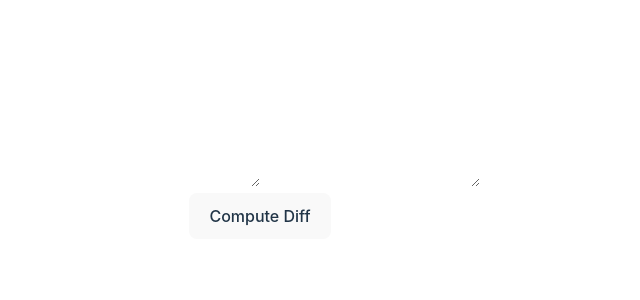
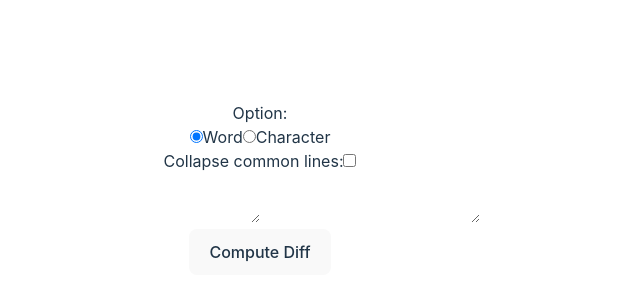
Before and after one commit to mapang02/visual-diff, a Preact app: page / in a window 1280 px wide. Shown: the part 212-512 px from the top of the page, without its empty margins (380-1020 px from the left). Built offline with nearby package versions, Linux system fonts and the light colour scheme.

Commit message:
Options menu WIP

```diff
--- a/src/app.tsx
+++ b/src/app.tsx
@@ -1,16 +1,20 @@
-import { useState } from 'preact/hooks'
-import { JSX } from "preact";
+import { Dispatch, useContext, useState } from 'preact/hooks'
+import { JSX, createContext } from "preact";
 import TextArea from './components/TextArea'
 import DiffDisplay from './components/DiffDisplay'
 import preactLogo from './assets/preact.svg'
 import viteLogo from '/vite.svg'
 import './app.css'
+import OptionsMenu from './components/OptionsMenu';
+import { DiffOptions, OptionsContext } from "./context/OptionsContext";
 
 export function App() {
-  const [origText, setOrigText] = useState("");
-  const [changedText, setChangedText] = useState("");
-  const [diffDisplayState, setDiffDisplayState] = useState({origText: "", changedText: ""})
+  const [oldText, setOldText] = useState("");
+  const [newText, setNewText] = useState("");
+  const [options, setOptions] = useState<DiffOptions>({ diffMode: "word", collapseLines: false });
+  const [diffDisplayState, setDiffDisplayState] = useState({ oldText: "", newText: "" });
 
+  /*
   const updateOrigText = (e: JSX.TargetedInputEvent<HTMLTextAreaElement>) => {
     setOrigText(e.currentTarget.value);
   }
@@ -24,18 +28,37 @@ export function App() {
     console.log(changedText);
     setDiffDisplayState({origText: origText, changedText: changedText});
   }
+  */
+
+  const submitInputText = (e: JSX.TargetedSubmitEvent<HTMLFormElement>) => {
+    e.preventDefault();
+
+    const formData = new FormData(e.currentTarget);
+    setDiffDisplayState({oldText: formData.get("old-text") as string, newText: formData.get("new-text") as string});
+  }
 
   return (
-    <div class="w-full">
-      <DiffDisplay
-        origText={diffDisplayState.origText}
-        changedText={diffDisplayState.changedText}
-      />
-      <div class="grid grid-cols-2">
-        <TextArea onInput={updateOrigText} class="w-full resize-none"></TextArea>
-        <TextArea onInput={updateChangedText} class="w-full resize-none"></TextArea>
+    <OptionsContext.Provider value={{ options: options, setOptions: setOptions }}>
+      <div class="w-full">
+        <OptionsMenu/>
+        <DiffDisplay
+          oldText={diffDisplayState.oldText}
+          newText={diffDisplayState.newText}
+        />
+        <form onSubmit={submitInputText}>
+          <div class="grid grid-cols-2">
+            <textarea
+              name="old-text"
+              class="w-full resize-none"
+            />
+            <textarea
+              name="new-text"
+              class="w-full resize-none"
+            />
+          </div>
+          <button type="submit">Compute Diff</button>
+        </form>
       </div>
-      <button onClick={computeDiff}>Compute Diff</button>
-    </div>
+    </OptionsContext.Provider>
   )
 }
--- a/src/components/DiffDisplay.tsx
+++ b/src/components/DiffDisplay.tsx
@@ -1,9 +1,11 @@
 import { JSX } from "preact";
 import { diffWords, diffLines, diffWordsWithSpace, diffArrays, Change, createPatch, structuredPatch, diffChars } from "diff";
+import { useContext } from "preact/hooks";
+import { DiffMode, DiffOptions, OptionsContext } from "../context/OptionsContext";
 
 interface DiffDisplayProps {
-    origText: string;
-    changedText: string;
+    oldText: string;
+    newText: string;
 }
 
 interface TextSpan {
@@ -15,13 +17,13 @@ interface TextSpan {
 const REMOVED_TEXT_STYLE = "bg-red-400/50";
 const ADDED_TEXT_STYLE = "bg-green-400/50";
 const REGULAR_TEXT_STYLE = "";
-const REMOVED_LINE_STYLE = "table-cell text-left bg-red-200/50";
-const ADDED_LINE_STYLE = "table-cell text-left bg-green-200/50";
-const REGULAR_LINE_STYLE = "table-cell text-left";
+const REMOVED_LINE_STYLE = "table-cell text-left whitespace-pre-wrap bg-red-200/50";
+const ADDED_LINE_STYLE = "table-cell text-left whitespace-pre-wrap bg-green-200/50";
+const REGULAR_LINE_STYLE = "table-cell text-left whitespace-pre-wrap";
 const FILLER_LINE_STYLE = "table-cell text-left bg-gray-50/10";
 const LINE_NUM_STYLE = "table-cell text-right pr-2";
 
-function formatDiffLines(oldText: string, newText: string) {
+function formatDiffLines(oldText: string, newText: string, diffMode: DiffMode) {
     const lineDiff = diffLines(oldText, newText, { newlineIsToken: false, ignoreNewlineAtEof: false });
     console.log(lineDiff);
 
@@ -114,7 +116,13 @@ function formatDiffLines(oldText: string, newText: string) {
                 );
             }
             else {
-                let diff = diffWordsWithSpace(oLines[i].value, nLines[i].value);
+                let diff: Change[] = [];
+                if (diffMode === "char") {
+                    diff = diffChars(oLines[i].value, nLines[i].value);
+                }
+                else {
+                    diff = diffWordsWithSpace(oLines[i].value, nLines[i].value);
+                }
                 let oLineSpans: JSX.Element[] = [];
                 let nLineSpans: JSX.Element[] = [];
                 diff.forEach((ch) => {
@@ -169,7 +177,8 @@ function formatDiffLines(oldText: string, newText: string) {
 }
 
 export default function DiffDisplay(props: DiffDisplayProps) {
-    const visualDiffLines = formatDiffLines(props.origText, props.changedText);
+    const { options } = useContext(OptionsContext)!;
+    const visualDiffLines = formatDiffLines(props.oldText, props.newText, options.diffMode);
     return (
         <table class="table-fixed w-full">
             <thead>
--- /dev/null
+++ b/src/components/OptionsMenu.tsx
@@ -0,0 +1,43 @@
+import { JSX } from "preact";
+import { useContext } from "preact/hooks";
+import { OptionsContext } from "../context/OptionsContext";
+
+interface OptionsMenuProps extends JSX.TextareaHTMLAttributes<HTMLTextAreaElement> {
+    extraProp?: string;
+}
+
+export default function OptionsMenu(props: OptionsMenuProps) {
+    const { options, setOptions } = useContext(OptionsContext)!;
+
+    return (
+        <fieldset>
+            <legend>Option:</legend>
+            <div>
+                <input
+                    type="radio"
+                    id="diff-mode-option-1"
+                    name="diff-mode-option"
+                    onClick={() => setOptions({...options, diffMode: "word"})}
+                    checked={options.diffMode === "word"}
+                />
+                <label for="diff-option-1">Word</label>
+                <input
+                    type="radio"
+                    id="diff-mode-option-2"
+                    name="diff-mode-option"
+                    onClick={() => setOptions({...options, diffMode: "char"})}
+                />
+                <label for="diff-option-2">Character</label>
+            </div>
+            <div>
+                <label for="collapse-option">Collapse common lines:</label>
+                <input
+                    type="checkbox"
+                    id="collapse-option"
+                    name="collapse-option"
+                    onClick={() => setOptions({...options, collapseLines: !options.collapseLines})}
+                />
+            </div>
+        </fieldset>
+    );
+}
--- /dev/null
+++ b/src/context/OptionsContext.tsx
@@ -0,0 +1,17 @@
+import { createContext } from "preact";
+import { Dispatch } from "preact/hooks";
+
+export type DiffMode = "word" | "char";
+
+export interface DiffOptions {
+  diffMode: DiffMode
+  collapseLines: boolean
+}
+
+export interface DiffOptionsContext {
+  options: DiffOptions,
+  setOptions: Dispatch<DiffOptions>
+}
+
+export const OptionsContext = createContext<DiffOptionsContext|null>(null);
+export default OptionsContext;
```
